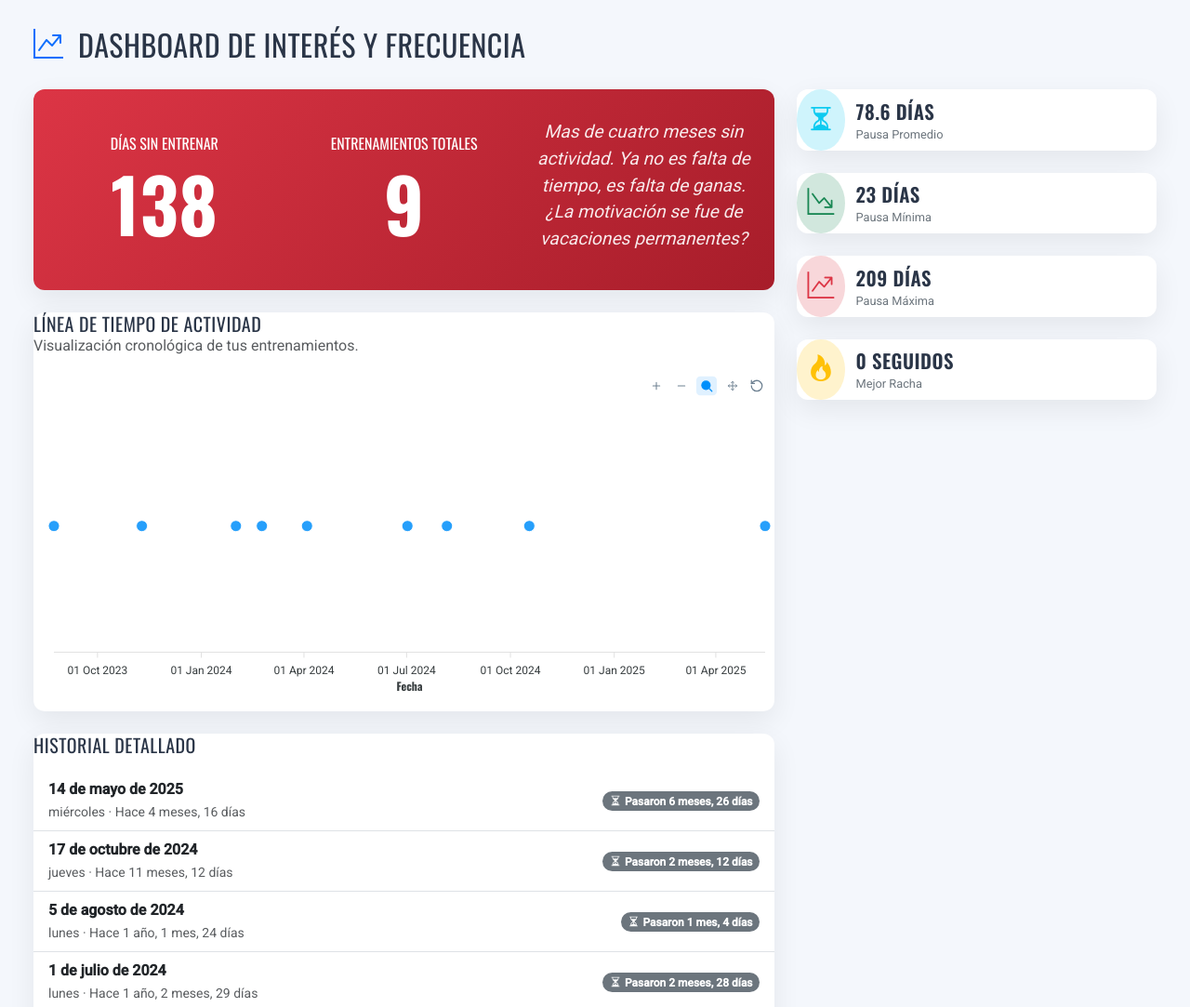
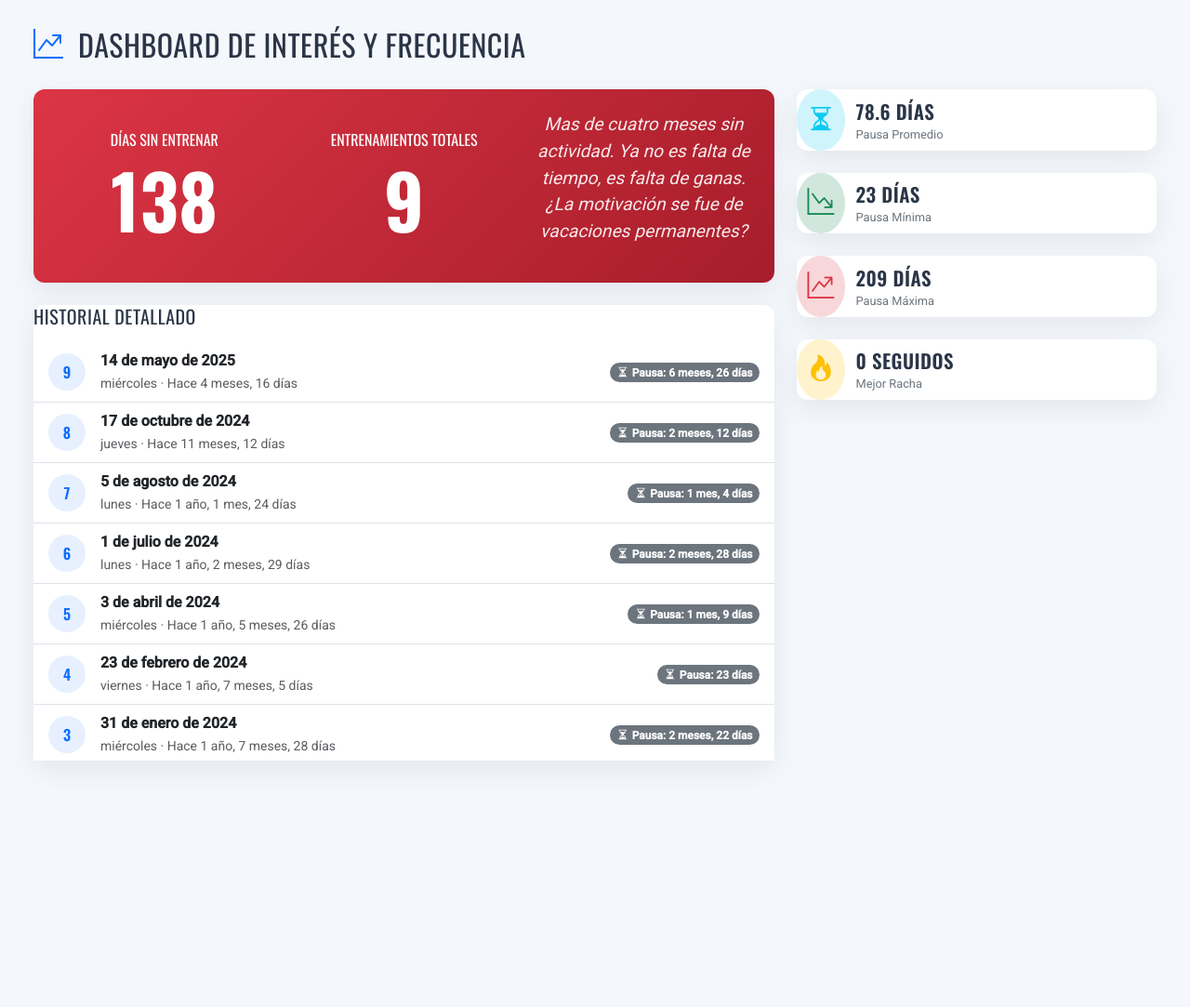
Before and after one commit to chilesoftware/mientrenamiento, a plain HTML site: page index.html in a window 1280 px wide. Shown: the top 1083 px of the page at 93% size. After the commit the page ends 866 px from the top, so only its background shows below. Drawn offline with nearby package versions, Linux system fonts and the light colour scheme.

Commit message:
Update index.html

```diff
--- a/index.html
+++ b/index.html
@@ -14,9 +14,6 @@
     <link href="https://cdn.jsdelivr.net/npm/bootstrap@5.3.3/dist/css/bootstrap.min.css" rel="stylesheet">
     <link rel="stylesheet" href="https://cdn.jsdelivr.net/npm/bootstrap-icons@1.11.3/font/bootstrap-icons.min.css">
 
-    <!-- Librería de Gráficos -->
-    <link rel="stylesheet" href="https://cdn.jsdelivr.net/npm/apexcharts@3.49.1/dist/apexcharts.min.css">
-
     <style>
         :root {
             --font-family-headings: 'Oswald', sans-serif;
@@ -26,6 +23,7 @@
             --text-primary: #2a3547;
             --text-secondary: #6c757d;
             --accent-color: #0d6efd;
+            --accent-color-light: #e7f0fe;
             --red: #dc3545;
             --border-radius: 0.75rem;
             --card-shadow: 0 10px 30px rgba(0, 0, 0, 0.07);
@@ -47,16 +45,34 @@
             box-shadow: var(--card-shadow);
             margin-bottom: 1.5rem;
         }
-        .hero-widget { color: white; text-align: center; }
+        .hero-widget { color: white; }
         .hero-widget.status-danger { background: linear-gradient(135deg, #dc3545, #a71d2a); }
+        .hero-widget.status-ok { background: linear-gradient(135deg, #0d6efd, #074e9e); }
         .hero-widget .display-1 { font-weight: 700; }
         .hero-widget .motivational-text { font-family: var(--font-family-body); text-transform: none; font-size: 1.2rem; opacity: 0.9; letter-spacing: 0; }
         .sidebar .kpi-card .card-body { display: flex; align-items: center; }
         .sidebar .kpi-card .kpi-icon { font-size: 1.8rem; padding: 0.7rem; border-radius: 50%; margin-right: 0.75rem; }
         .sidebar .kpi-card .kpi-value { font-weight: 600; font-size: 1.3rem; }
         .sidebar .kpi-card .kpi-label { color: var(--text-secondary); font-size: 0.8rem; font-family: var(--font-family-body); text-transform: none; letter-spacing: 0;}
-        .history-list { max-height: 400px; overflow-y: auto; }
+        .history-list { max-height: 450px; overflow-y: auto; }
         .history-list .list-group-item:hover { transform: translateX(3px); background-color: #f8f9fa; }
+
+        /* --- ESTILO PARA EL NUMERAL --- */
+        .training-number {
+            display: flex;
+            align-items: center;
+            justify-content: center;
+            width: 40px;
+            height: 40px;
+            min-width: 40px;
+            font-size: 1rem;
+            font-weight: 600;
+            color: var(--accent-color);
+            background-color: var(--accent-color-light);
+            border-radius: 50%;
+            margin-right: 1rem;
+            font-family: var(--font-family-headings);
+        }
     </style>
 </head>
 <body class="p-4">
@@ -70,21 +86,20 @@
         <div class="row">
             <!-- Columna Principal de Análisis -->
             <div class="col-lg-8">
-                <!-- Hero Widget (con frases sarcásticas) -->
-                <div id="hero-widget" class="dashboard-card hero-widget p-4">
-                     <div class="row align-items-center">
-                        <div class="col-md-4"><p class="mb-1" style="font-family: var(--font-family-headings); text-transform: uppercase;">Días sin entrenar</p><div id="hero-days" class="display-1">--</div></div>
-                        <div class="col-md-4"><p class="mb-1" style="font-family: var(--font-family-headings); text-transform: uppercase;">Entrenamientos Totales</p><div id="hero-total-trainings" class="display-1">--</div></div>
-                        <div class="col-md-4"><p id="hero-motivation" class="motivational-text fst-italic mt-2">Calculando...</p></div>
-                    </div>
-                </div>
-
-                <!-- Gráfico de Línea de Tiempo -->
-                <div class="dashboard-card">
-                    <div class="card-body">
-                        <h5 class="card-title">Línea de Tiempo de Actividad</h5>
-                        <p class="card-subtitle mb-3 text-muted">Visualización cronológica de tus entrenamientos.</p>
-                        <div id="timeline-chart-apex"></div>
+                <!-- Hero Widget -->
+                <div id="hero-widget" class="dashboard-card hero-widget status-ok p-4">
+                     <div class="row align-items-center text-center">
+                        <div class="col-lg-4 col-md-6 mb-4 mb-lg-0">
+                            <p class="mb-1" style="font-family: var(--font-family-headings); text-transform: uppercase;">Días sin entrenar</p>
+                            <div id="hero-days" class="display-1">--</div>
+                        </div>
+                        <div class="col-lg-4 col-md-6 mb-4 mb-lg-0">
+                            <p class="mb-1" style="font-family: var(--font-family-headings); text-transform: uppercase;">Entrenamientos Totales</p>
+                            <div id="hero-total-trainings" class="display-1">--</div>
+                        </div>
+                        <div class="col-lg-4">
+                            <p id="hero-motivation" class="motivational-text fst-italic">Calculando...</p>
+                        </div>
                     </div>
                 </div>
 
@@ -110,7 +125,6 @@
 
     <!-- Librerías JS -->
     <script src="https://cdn.jsdelivr.net/npm/bootstrap@5.3.3/dist/js/bootstrap.bundle.min.js"></script>
-    <script src="https://cdn.jsdelivr.net/npm/apexcharts"></script>
 
     <script>
         const trainingData = [
@@ -140,73 +154,75 @@
             if (currentStreak > bestStreak) bestStreak = currentStreak;
             if (minPause === Infinity) minPause = 0;
 
-            // =================================================================
-            // CAMBIO: Renderizado de KPIs y Widget Sarcástico Extendido
-            // =================================================================
+            // --- Renderizado de KPIs y Widget ---
             const daysSinceLast = getDifferenceInDays(sortedTrainings[0], now);
             let motivationalMessage = '¿Entrenar? Nah, mejor seguir viendo cómo pasa el tiempo.';
 
-if (daysSinceLast <= 1) {
-  motivationalMessage = '¡Wow, menos de un día! ¿Te hackearon el cuerpo o qué?';
-} else if (daysSinceLast <= 3) {
-  motivationalMessage = '¡Dos entrenamientos en una semana! ¿Estás bien? ¿Necesitas ayuda?';
-} else if (daysSinceLast <= 7) {
-  motivationalMessage = 'Una semana sin moverse… ¡Eso sí que es un récord de inmovilidad!';
-} else if (daysSinceLast <= 30) {
-  motivationalMessage = '¡Felicidades! Has logrado mantener la pereza por casi un mes. Perseverancia nivel experto.';
-} else if (daysSinceLast <= 60) {
-  motivationalMessage = 'Más de un mes sin moverte. ¿Te interesa entrenar o estás esperando que el cuerpo se entrene solo por telepatía?';
-} else if (daysSinceLast <= 120) {
-  motivationalMessage = 'Dos meses. El nivel de desinterés está alcanzando categoría olímpica. ¿Te aburriste de cuidarte?';
-} else if (daysSinceLast <= 240) {
-  motivationalMessage = 'Mas de cuatro meses sin actividad. Ya no es falta de tiempo, es falta de ganas. ¿La motivación se fue de vacaciones permanentes?';
-} else if (daysSinceLast <= 365) {
-  motivationalMessage = 'Medio año sin entrenar. El compromiso con la inactividad es admirable. ¿Estás escribiendo una tesis sobre cómo no hacer nada?';
-} else {
-  motivationalMessage = 'Un año entero sin moverte. Esto ya no es desinterés, es una filosofía de vida. ¿Te consideras un monumento a la quietud?';
-}
+            if (daysSinceLast <= 1) { motivationalMessage = '¡Wow, menos de un día! ¿Te hackearon el cuerpo o qué?'; }
+            else if (daysSinceLast <= 3) { motivationalMessage = '¡Dos entrenamientos en una semana! ¿Estás bien? ¿Necesitas ayuda?'; }
+            else if (daysSinceLast <= 7) { motivationalMessage = 'Una semana sin moverse… ¡Eso sí que es un récord de inmovilidad!'; }
+            else if (daysSinceLast <= 30) { motivationalMessage = '¡Felicidades! Has logrado mantener la pereza por casi un mes. Perseverancia nivel experto.'; }
+            else if (daysSinceLast <= 60) { motivationalMessage = 'Más de un mes sin moverte. ¿Te interesa entrenar o estás esperando que el cuerpo se entrene solo por telepatía?'; }
+            else if (daysSinceLast <= 120) { motivationalMessage = 'Dos meses. El nivel de desinterés está alcanzando categoría olímpica. ¿Te aburriste de cuidarte?'; }
+            else if (daysSinceLast <= 240) { motivationalMessage = 'Mas de cuatro meses sin actividad. Ya no es falta de tiempo, es falta de ganas. ¿La motivación se fue de vacaciones permanentes?'; }
+            else if (daysSinceLast <= 365) { motivationalMessage = 'Medio año sin entrenar. El compromiso con la inactividad es admirable. ¿Estás escribiendo una tesis sobre cómo no hacer nada?'; }
+            else { motivationalMessage = 'Un año entero sin moverte. Esto ya no es desinterés, es una filosofía de vida. ¿Te consideras un monumento a la quietud?'; }
 
             document.getElementById('hero-motivation').textContent = motivationalMessage;
-
             const avgPause = sortedTrainings.length > 1 ? (totalPauseDays / (sortedTrainings.length - 1)).toFixed(1) : 0;
-
             document.getElementById('hero-total-trainings').textContent = sortedTrainings.length;
             document.getElementById('kpi-avg-pause').textContent = `${avgPause} días`;
             document.getElementById('kpi-min-pause').textContent = `${minPause} días`;
             document.getElementById('kpi-max-pause').textContent = `${maxPause} días`;
             document.getElementById('kpi-streak').textContent = `${bestStreak > 0 ? bestStreak + 1 : 0} seguidos`;
 
-            const heroWidget = document.getElementById('hero-widget'); document.getElementById('hero-days').textContent = daysSinceLast; if (daysSinceLast > 30) heroWidget.classList.add('status-danger');
+            const heroWidget = document.getElementById('hero-widget');
+            document.getElementById('hero-days').textContent = daysSinceLast;
+            if (daysSinceLast > 30) {
+                heroWidget.classList.remove('status-ok');
+                heroWidget.classList.add('status-danger');
+            }
 
             // --- Renderizado del Historial Detallado ---
-            const historyList = document.getElementById('training-history-list'); historyList.innerHTML = ''; sortedTrainings.forEach((date, index) => {
-                const li = document.createElement('li'); li.className = 'list-group-item';
+            const historyList = document.getElementById('training-history-list');
+            historyList.innerHTML = '';
+
+            sortedTrainings.forEach((date, index) => {
+                const li = document.createElement('li');
+                li.className = 'list-group-item d-flex align-items-center';
+
                 const timeAgo = getDifferenceInDays(date, now);
                 const timeAgoText = formatTimeAgo(timeAgo);
-                let badgeHTML; if (index === sortedTrainings.length - 1) { badgeHTML = `<span class="badge bg-dark rounded-pill"><i class="bi bi-flag-fill me-1"></i>Primer registro</span>`; } else { badgeHTML = `<span class="badge bg-secondary rounded-pill"><i class="bi bi-hourglass-split me-1"></i>Pasaron ${formatTimeDifference(getDifferenceInDays(sortedTrainings[index + 1], date))}</span>`; }
-                li.innerHTML = `<div class="d-flex justify-content-between align-items-center flex-wrap"><div><div class="fw-bold">${date.toLocaleDateString('es-ES', { day: 'numeric', month: 'long', year: 'numeric' })}</div><small class="text-muted">${date.toLocaleDateString('es-ES', { weekday: 'long' })} &middot; ${timeAgoText}</small></div><div class="mt-2 mt-sm-0">${badgeHTML}</div></div>`; historyList.appendChild(li);
+                let badgeHTML;
+
+                const trainingNumber = sortedTrainings.length - index;
+
+                if (index === sortedTrainings.length - 1) {
+                    badgeHTML = `<span class="badge bg-dark rounded-pill"><i class="bi bi-flag-fill me-1"></i>Primer Entrenamiento</span>`;
+                } else {
+                    const pauseDurationText = formatTimeDifference(getDifferenceInDays(sortedTrainings[index + 1], date));
+                    badgeHTML = `<span class="badge bg-secondary rounded-pill"><i class="bi bi-hourglass-split me-1"></i>Pausa: ${pauseDurationText}</span>`;
+                }
+
+                // =================================================================
+                // CAMBIO: Se usa el nuevo div con la clase 'training-number'
+                // =================================================================
+                li.innerHTML = `
+                    <div class="training-number">${trainingNumber}</div>
+                    <div class="flex-grow-1">
+                        <div class="d-flex justify-content-between align-items-center flex-wrap">
+                            <div>
+                                <div class="fw-bold">${date.toLocaleDateString('es-ES', { day: 'numeric', month: 'long', year: 'numeric' })}</div>
+                                <small class="text-muted">${date.toLocaleDateString('es-ES', { weekday: 'long' })} &middot; ${timeAgoText}</small>
+                            </div>
+                            <div class="mt-2 mt-sm-0">
+                                ${badgeHTML}
+                            </div>
+                        </div>
+                    </div>
+                `;
+                historyList.appendChild(li);
             });
-
-            // --- Configuración del gráfico de Línea de Tiempo ---
-            const timelineChartData = sortedTrainings.map(date => [date.getTime(), 1]).reverse();
-
-            const timelineOptions = {
-                series: [{ name: 'Entrenamiento', data: timelineChartData }],
-                chart: { type: 'scatter', height: 350, zoom: { enabled: true, type: 'x' }, toolbar: { show: true, tools: { download: false, pan: true, reset: true } }, fontFamily: 'Roboto, sans-serif' },
-                xaxis: { type: 'datetime', labels: { datetimeUTC: false, format: 'dd MMM yyyy' }, title: { text: 'Fecha', style: { fontFamily: 'Oswald, sans-serif' } } },
-                yaxis: { labels: { show: false }, axisTicks: { show: false }, axisBorder: { show: false } },
-                tooltip: {
-                    x: { format: 'dddd, dd MMM yyyy - HH:mm' },
-                    y: {
-                        formatter: () => 'Actividad registrada',
-                        title: { formatter: () => '' },
-                    },
-                },
-                markers: { size: 6, hover: { sizeOffset: 3 } },
-                grid: { show: true, yaxis: { lines: { show: false } } }
-            };
-
-            new ApexCharts(document.querySelector("#timeline-chart-apex"), timelineOptions).render();
         });
     </script>
 </body>
```
